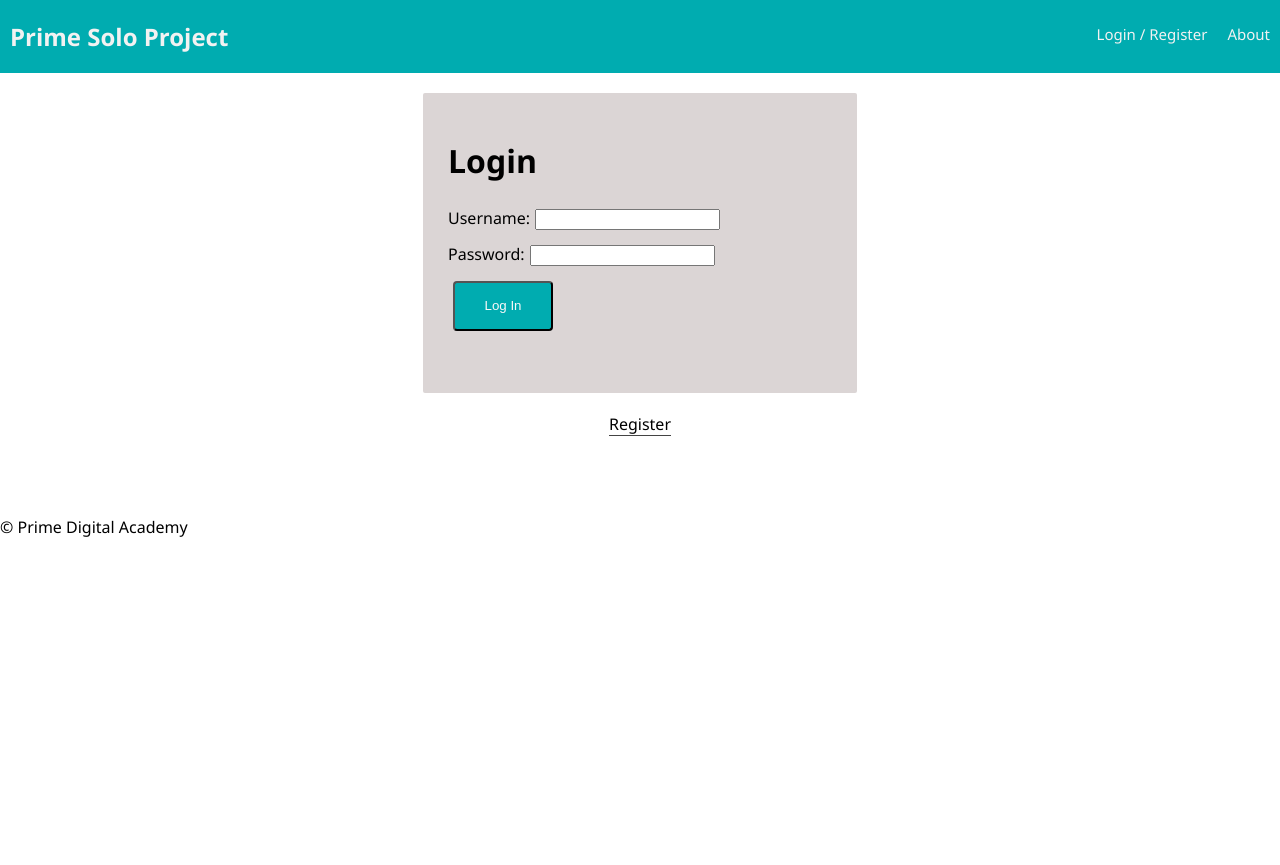
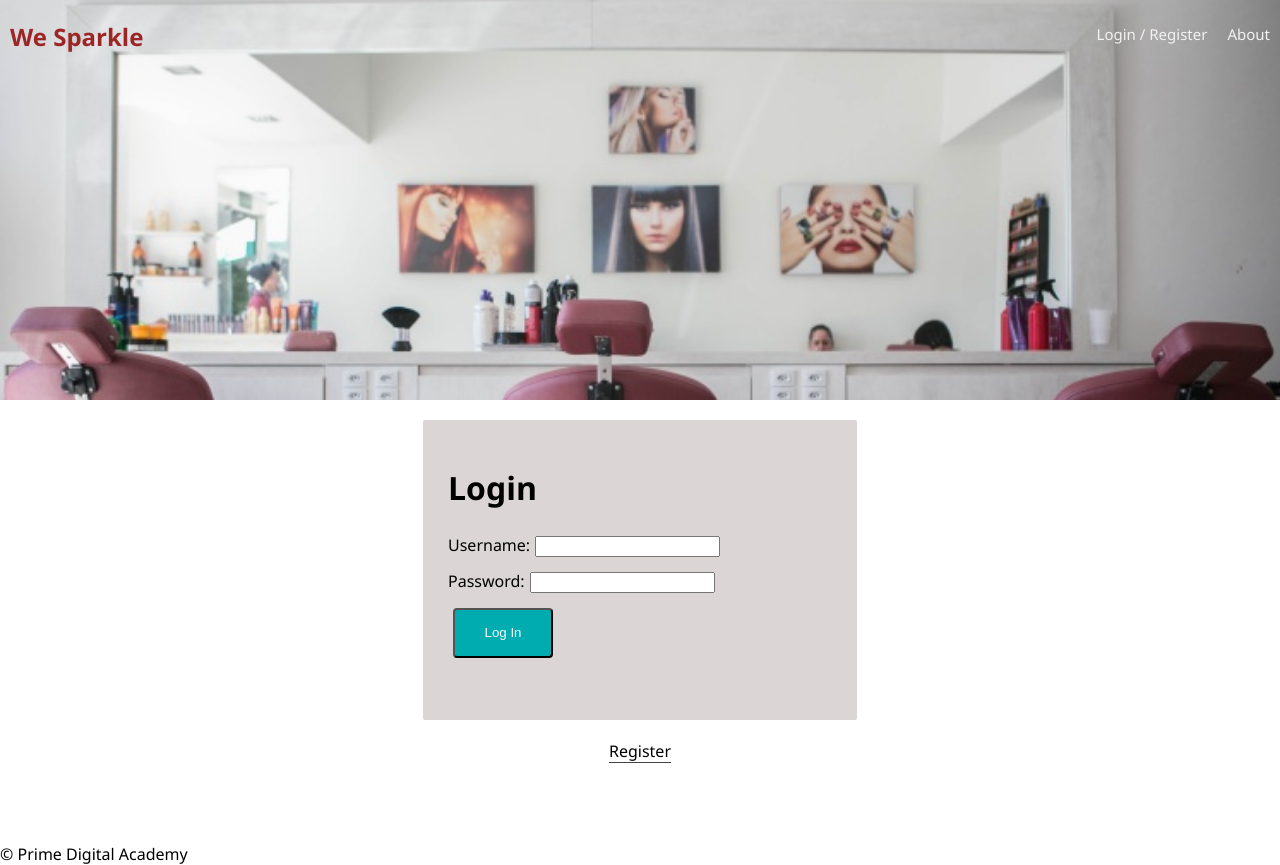
Before and after one commit to tjboyce/we_sparkle, a React (Create React App) app in the folder prime-solo-project-mongo-starter/: page /about#/home in a window 1280 px wide. Before the commit the page ends 800 px from the top, so only its background shows below. Built offline with nearby package versions, Linux system fonts and the light colour scheme; no server answers.

Commit message:
adds nav styling and picture

```diff
--- a/prime-solo-project-mongo-starter/src/components/Nav/Nav.css
+++ b/prime-solo-project-mongo-starter/src/components/Nav/Nav.css
@@ -2,19 +2,22 @@
     font-size: 24px;
     font-weight: 700;
     display: inline-block;
-    color: #f2f2f2;
+    color: #9c2525;
     padding-left: 10px;
+
 }
 
 .nav {
-  overflow: hidden;
-  background-color: #00acb0;
+  /* overflow: hidden; */
+  background-image: url("fantasticglams.jpg");
+  background-repeat: no-repeat;
+  background-size: cover;
+  height: 400px;
 }
 
 .nav-link {
   float: left;
   color: #f2f2f2;
-  background-color: #00acb0;
   text-align: center;
   padding: 24px 10px;
   text-decoration: none;
@@ -28,7 +31,8 @@
 }
 
 .nav-link:hover {
-  background-color: #008183;
+  background-color: #9c2525;
+
 }
 
 .nav-right {
--- a/prime-solo-project-mongo-starter/src/components/Nav/Nav.js
+++ b/prime-solo-project-mongo-starter/src/components/Nav/Nav.js
@@ -7,7 +7,7 @@ import './Nav.css';
 const Nav = (props) => (
   <div className="nav">
     <Link to="/home">
-      <h2 className="nav-title">Prime Solo Project</h2>
+      <h2 className="nav-title">We Sparkle</h2>
     </Link>
     <div className="nav-right">
       <Link className="nav-link" to="/home">
```
Also changed, not shown: prime-solo-project-mongo-starter/src/components/Nav/fantasticglams.jpg (added), 1 other file (tests, documents, lock files or other folders).
